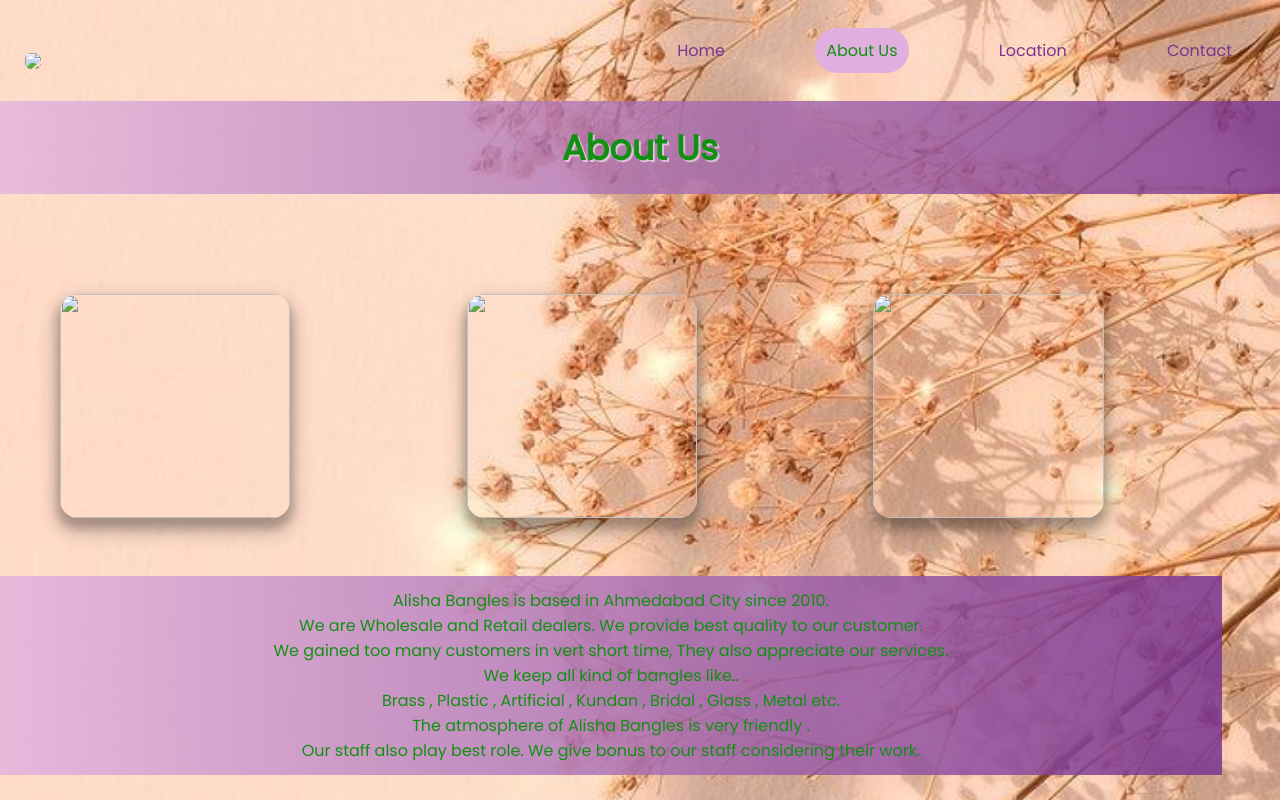
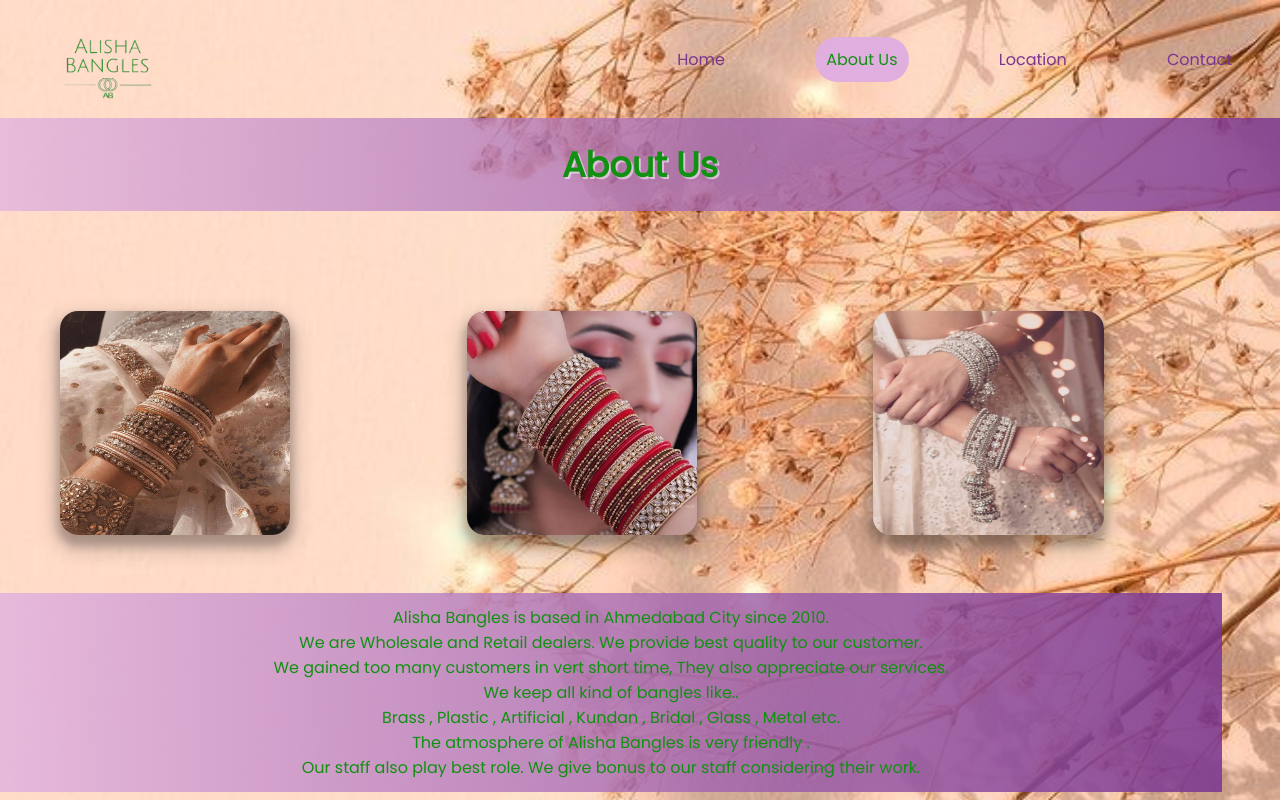
Before and after one commit to Asfii12/Alisha-Bangles, a plain HTML site: page about.html in a window 1280 px wide. Drawn offline with Linux system fonts and the light colour scheme; the site is published under a folder, as on GitHub Pages, so addresses that start at the root find nothing.

Commit message:
Update about.html

```diff
--- a/about.html
+++ b/about.html
@@ -17,7 +17,7 @@
 
         <header>
 
-            <div class="logo"><img src="/images-of-ab/ab-logo-removebg.png"></div>
+            <div class="logo"><img src="images-of-ab/ab-logo-removebg.png"></div>
 
             <div class="menu">
               <ul  class="list" id="lst">
@@ -37,9 +37,9 @@
             <h1 class="welcome">About Us</h1>
              <div class="content">
             <div class="images-us">
-              <div><img src="/images-of-ab/𝐌𝐀𝐇𝐑𝐔𝐊𝐇.jpg" id="mahrukh"></div>
-              <div><img src="/images-of-ab/red-bangles.jpg" id="red"></div>
-              <div><img src="/images-of-ab/trendy.jpg" id="trend"></div><br>
+              <div><img src="images-of-ab/𝐌𝐀𝐇𝐑𝐔𝐊𝐇.jpg" id="mahrukh"></div>
+              <div><img src="images-of-ab/red-bangles.jpg" id="red"></div>
+              <div><img src="images-of-ab/trendy.jpg" id="trend"></div><br>
 
             </div> </div>
 
```
